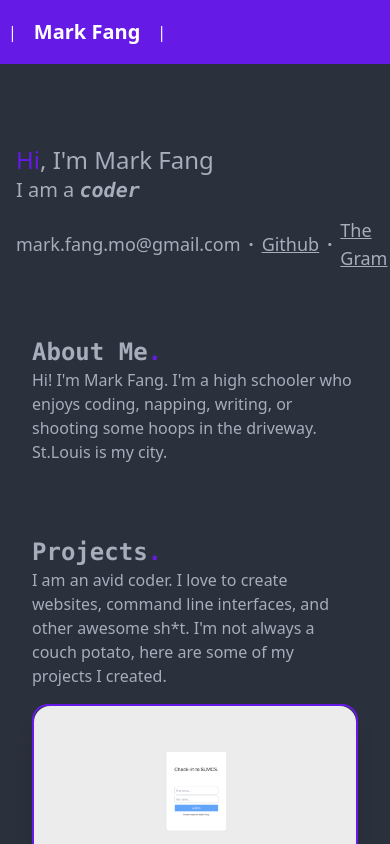
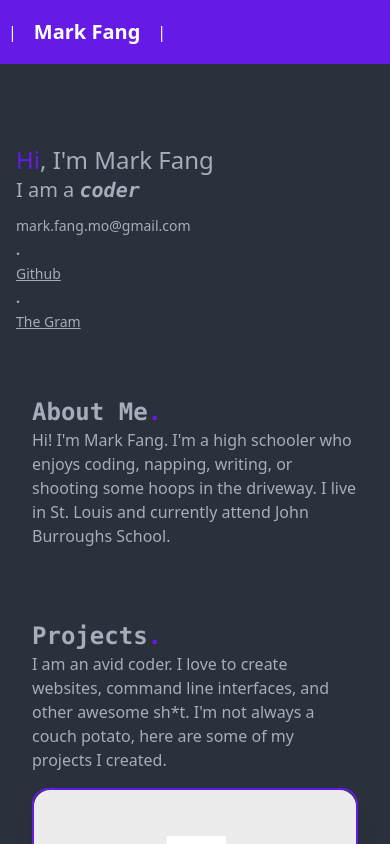
Before and after one commit to weirdguppy1/personal-website, a React (Create React App) app: page / in a window 390 px wide. Shown: the top 844 px of the page. Built offline with nearby package versions, Linux system fonts and the light colour scheme.

Commit message:
responsiveness changes

```diff
--- a/src/components/About.js
+++ b/src/components/About.js
@@ -1,8 +1,6 @@
 import React from "react";
 import { motion } from "framer-motion";
 import { WHO_AM_I } from "../content/content";
-import Navbar from "./Navbar";
-import Image from "../media/IMG_1945.jpg";
 
 const About = () => {
   return (
--- a/src/components/Navbar.js
+++ b/src/components/Navbar.js
@@ -2,10 +2,10 @@ import React from "react";
 
 const Navbar = () => {
   return (
-    <div class="navbar bg-primary text-primary-content">
+    <div className="navbar bg-primary text-primary-content">
       <div>
         |
-        <a class="btn btn-ghost normal-case text-xl">Mark Fang</a>
+        <a className="btn btn-ghost normal-case text-xl">Mark Fang</a>
         |
       </div>
     </div>
--- a/src/content/content.js
+++ b/src/content/content.js
@@ -1,7 +1,7 @@
 import React from "react";
 
 export const WHO_AM_I = `Hi! I'm Mark Fang. I'm a high schooler who enjoys
-  coding, napping, writing, or shooting some hoops in the driveway. St.Louis is my city.
+  coding, napping, writing, or shooting some hoops in the driveway. I live in St. Louis and currently attend John Burroughs School.
 `;
 
 export const PROJECTS_INTRO = `
--- a/src/routes/Home.js
+++ b/src/routes/Home.js
@@ -17,7 +17,6 @@ const Home = () => {
     "ENFJ",
     "writer",
     "gamer",
-    "producitivity chaser",
   ]);
   const [index, setIndex] = useState(Math.floor(Math.random() * list.length));
 
@@ -48,7 +47,7 @@ const Home = () => {
           I am a{" "}
           <span className="font-bold font-mono italic">{list[index]}</span>
         </span>
-        <div className="flex items-center space-x-2 text-lg mt-3">
+        <div className="flex-col md:flex-row items-center space-y-2 md:space-y-0 md:space-x-2 text-sm md:text-lg mt-3">
           <a>mark.fang.mo@gmail.com</a>
           <h1 className="font-bold">·</h1>
           <a
```
